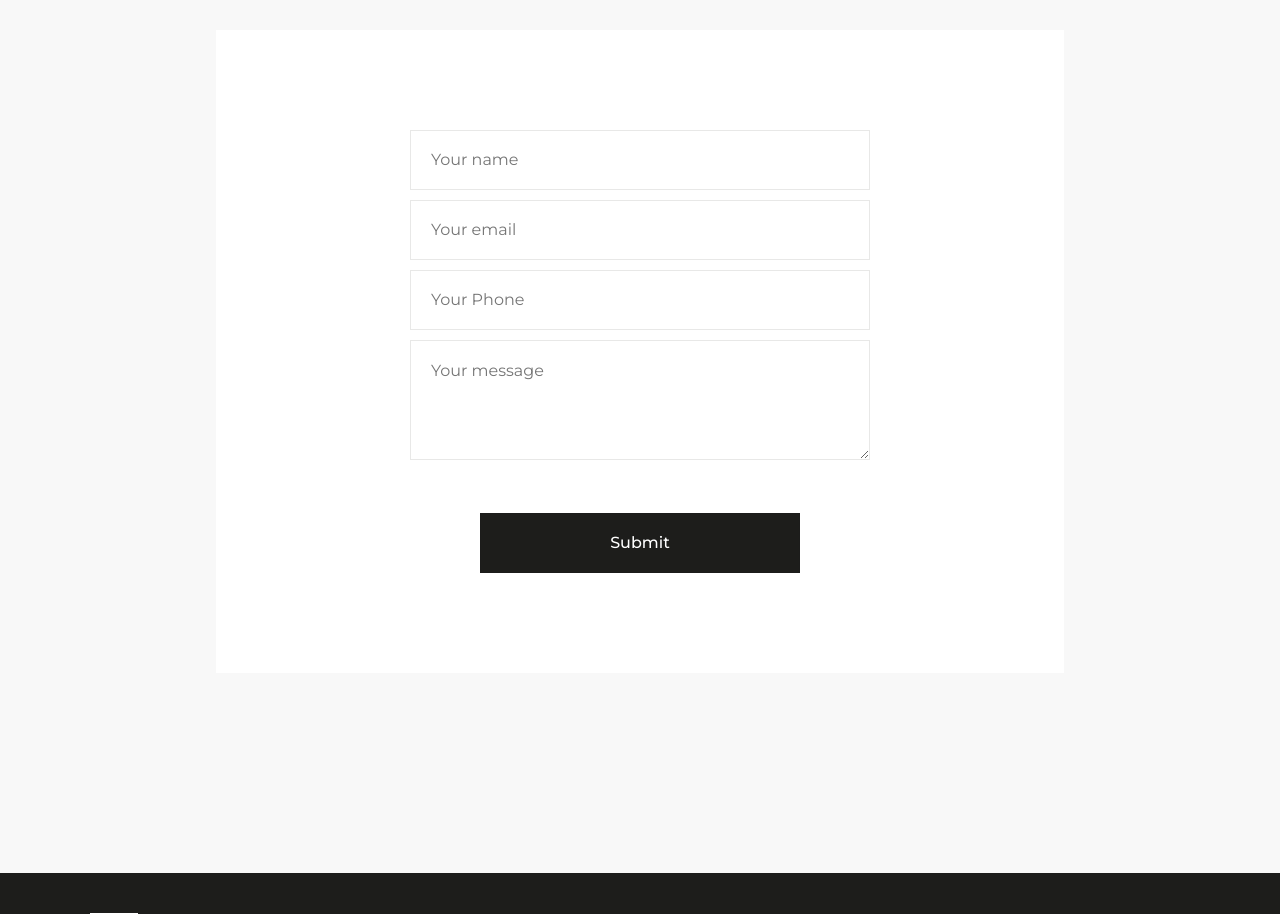
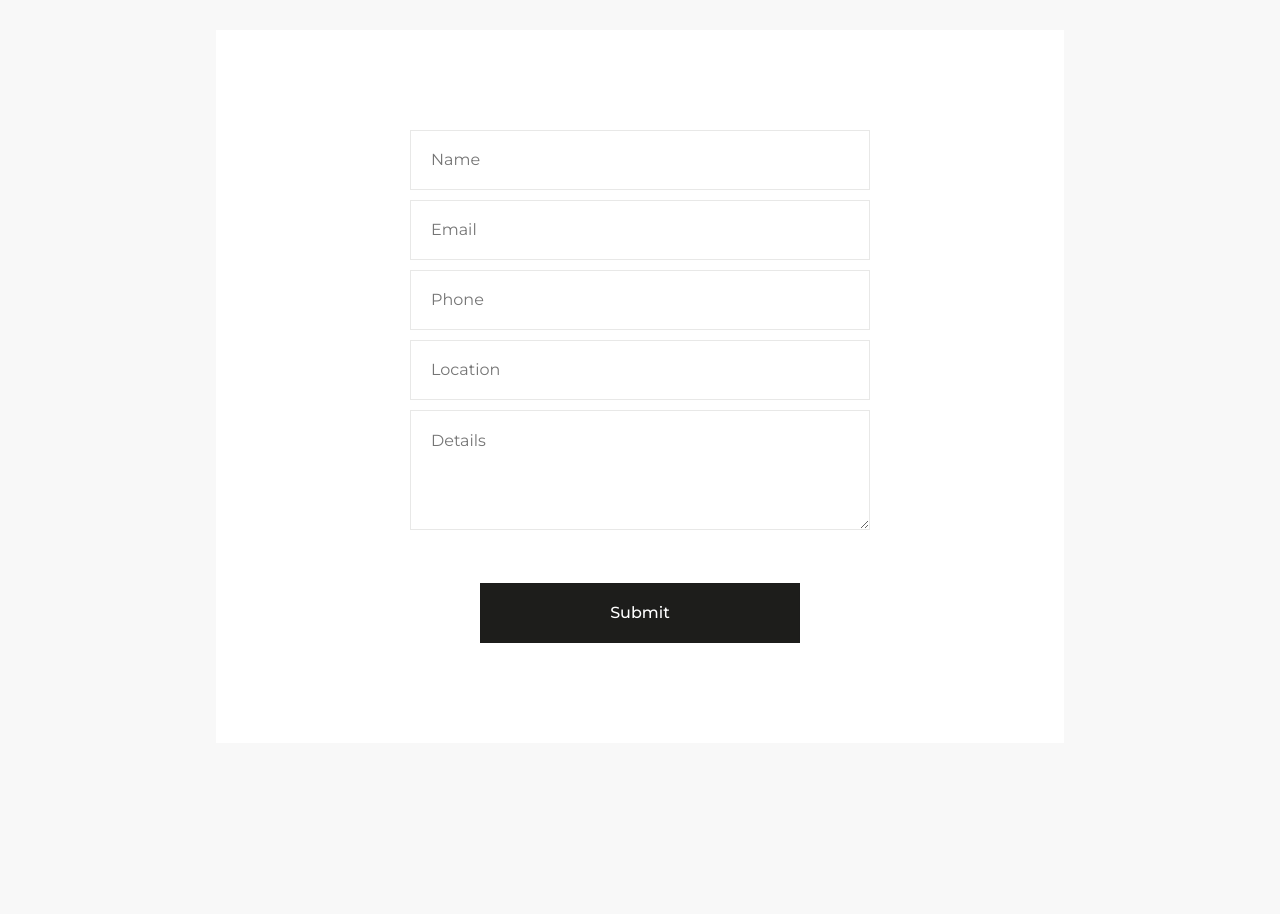
Before and after one commit to shkarsmode/next-level, an Angular app: page / in a window 1280 px wide. Shown: the part 6440-7354 px from the top of the page. Built offline with nearby package versions, Linux system fonts and the light colour scheme.

Commit message:
Update form

```diff
--- a/src/app/components/landing/contact/form/form.component.html
+++ b/src/app/components/landing/contact/form/form.component.html
@@ -2,7 +2,7 @@
 	<div class="field">
 		<input
 			type="text"
-			placeholder="Your name"
+			placeholder="Name"
 			formControlName="name">
 		<div
 			class="hint error"
@@ -17,7 +17,7 @@
 		<input
 			type="text"
 			name="email"
-			placeholder="Your email"
+			placeholder="Email"
 			formControlName="email">
 		<div
 			class="hint error"
@@ -35,7 +35,7 @@
 		<input
 			type="tel"
 			name="tel"
-			placeholder="Your Phone"
+			placeholder="Phone"
 			formControlName="tel">
 		<div
 			class="hint error"
@@ -50,9 +50,24 @@
 	</div>
 
 	<div class="field">
+		<input
+			type="text"
+			name="location"
+			placeholder="Location"
+			formControlName="location">
+		<div
+			class="hint error"
+			*ngIf="location.invalid && location.touched">
+			<div *ngIf="location.errors?.['required']">
+				Required area
+			</div>
+		</div>
+	</div>
+
+	<div class="field">
 		<textarea
 			type="text"
-			placeholder="Your message"
+			placeholder="Details"
 			formControlName="message">
 		</textarea>
 		<div
--- a/src/app/components/landing/contact/form/form.component.ts
+++ b/src/app/components/landing/contact/form/form.component.ts
@@ -47,6 +47,7 @@ export class FormComponent implements OnInit {
                 Validators.pattern('^\\+?[0-9]+$'),
                 Validators.minLength(8)
             ]],
+            location: ['', Validators.required],
             message: ['', [Validators.required, Validators.minLength(10)]]
         });
     }
@@ -60,6 +61,7 @@ export class FormComponent implements OnInit {
             name: this.name.value,
             email: this.email.value,
             tel: this.tel.value,
+            location: this.location.value,
             message: this.message.value
         };
 
@@ -94,4 +96,8 @@ export class FormComponent implements OnInit {
     public get message(): AbstractControl {
         return this.form.get('message')!;
     }
+
+    public get location(): AbstractControl {
+        return this.form.get('location')!;
+    }
 }
--- a/src/app/shared/interfaces/ISubmitForm.ts
+++ b/src/app/shared/interfaces/ISubmitForm.ts
@@ -2,5 +2,6 @@ export interface ISubmitForm {
 	readonly name: string;
 	readonly email: string;
 	readonly tel: string;
+	readonly location: string;
 	readonly message: string;
 }
```
